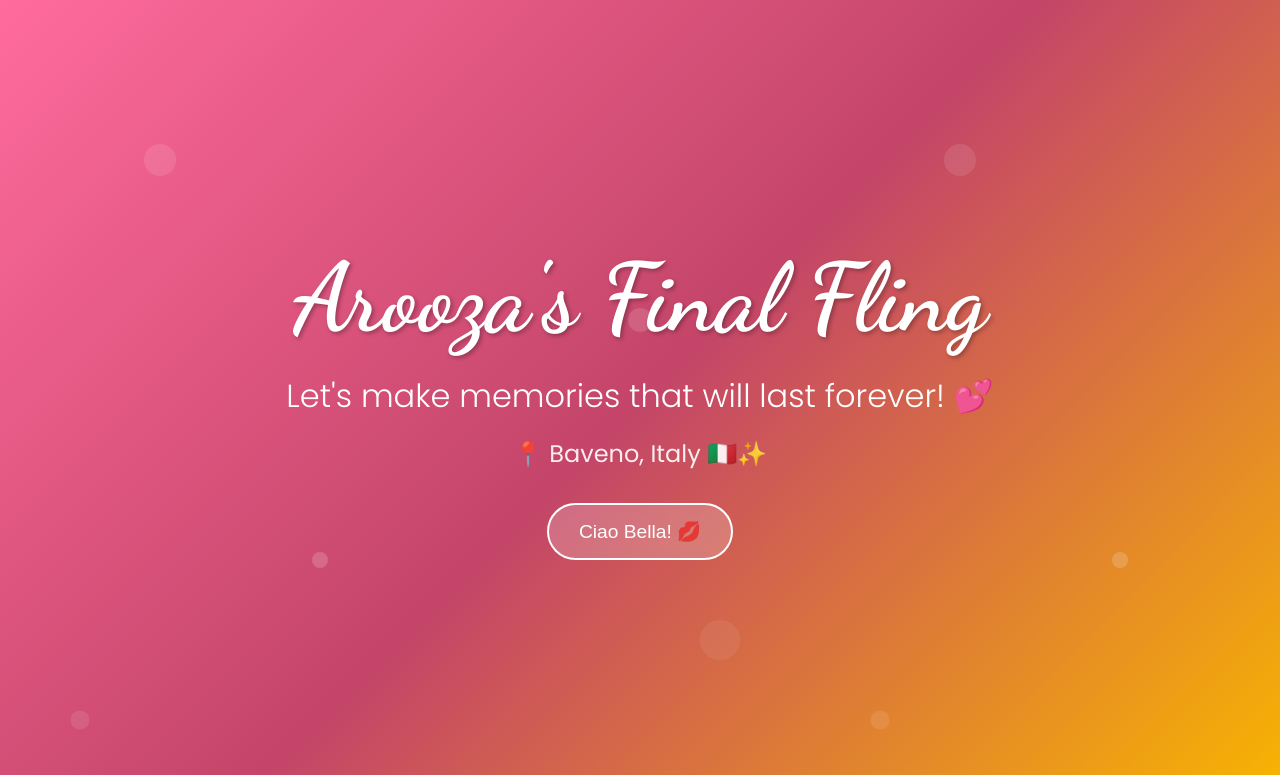
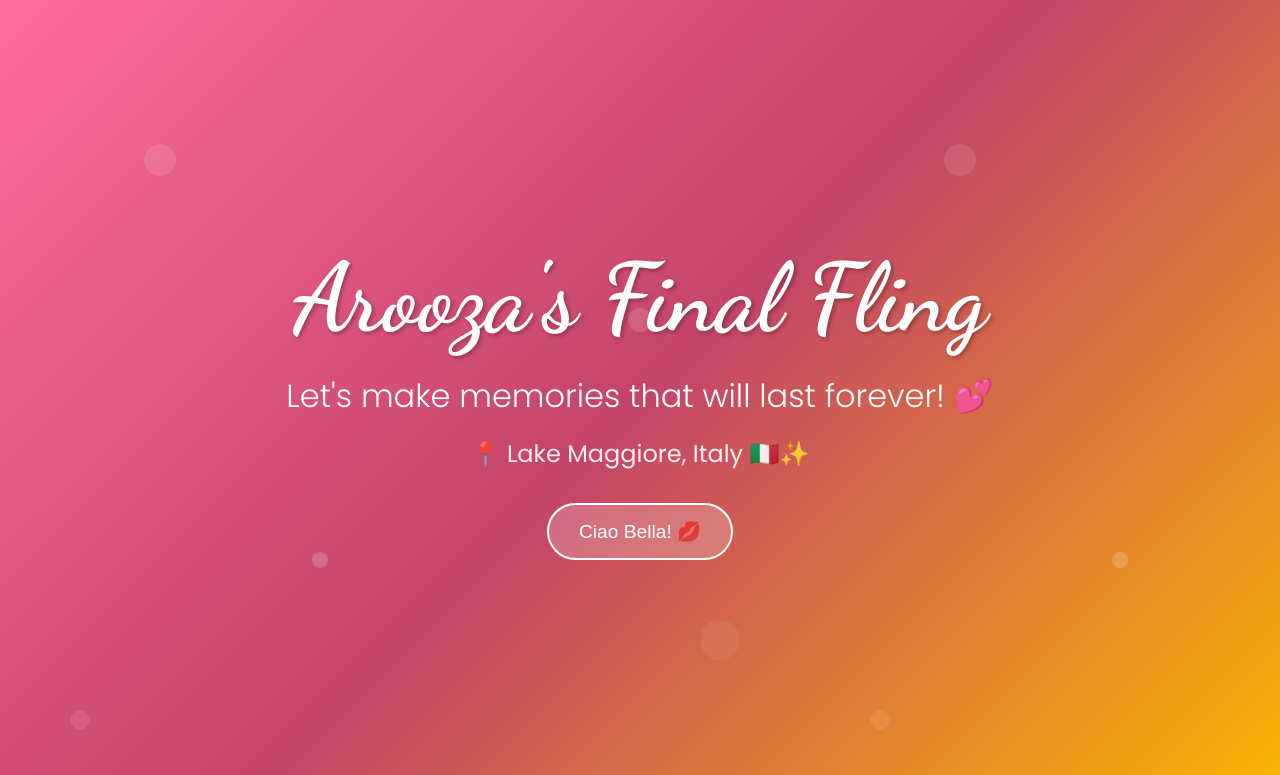
Before and after one commit to Travel-Wedding/Arooza-hen-do, a plain HTML site: page index.html in a window 1280 px wide. Shown: the top 775 px of the page. Drawn offline with Linux system fonts and the light colour scheme.

Commit message:
Update index.html

```diff
--- a/index.html
+++ b/index.html
@@ -488,7 +488,7 @@
         <div class="hero-content">
             <h1>Arooza's Final Fling</h1>
             <div class="subtitle">Let's make memories that will last forever! 💕</div>
-            <div class="location">📍 Baveno, Italy 🇮🇹✨</div>
+            <div class="location">📍 Lake Maggiore, Italy 🇮🇹✨</div>
             <button class="cta-button" onclick="document.querySelector('.timeline-section').scrollIntoView({behavior: 'smooth'})">
                 Ciao Bella! 💋
             </button>
```
